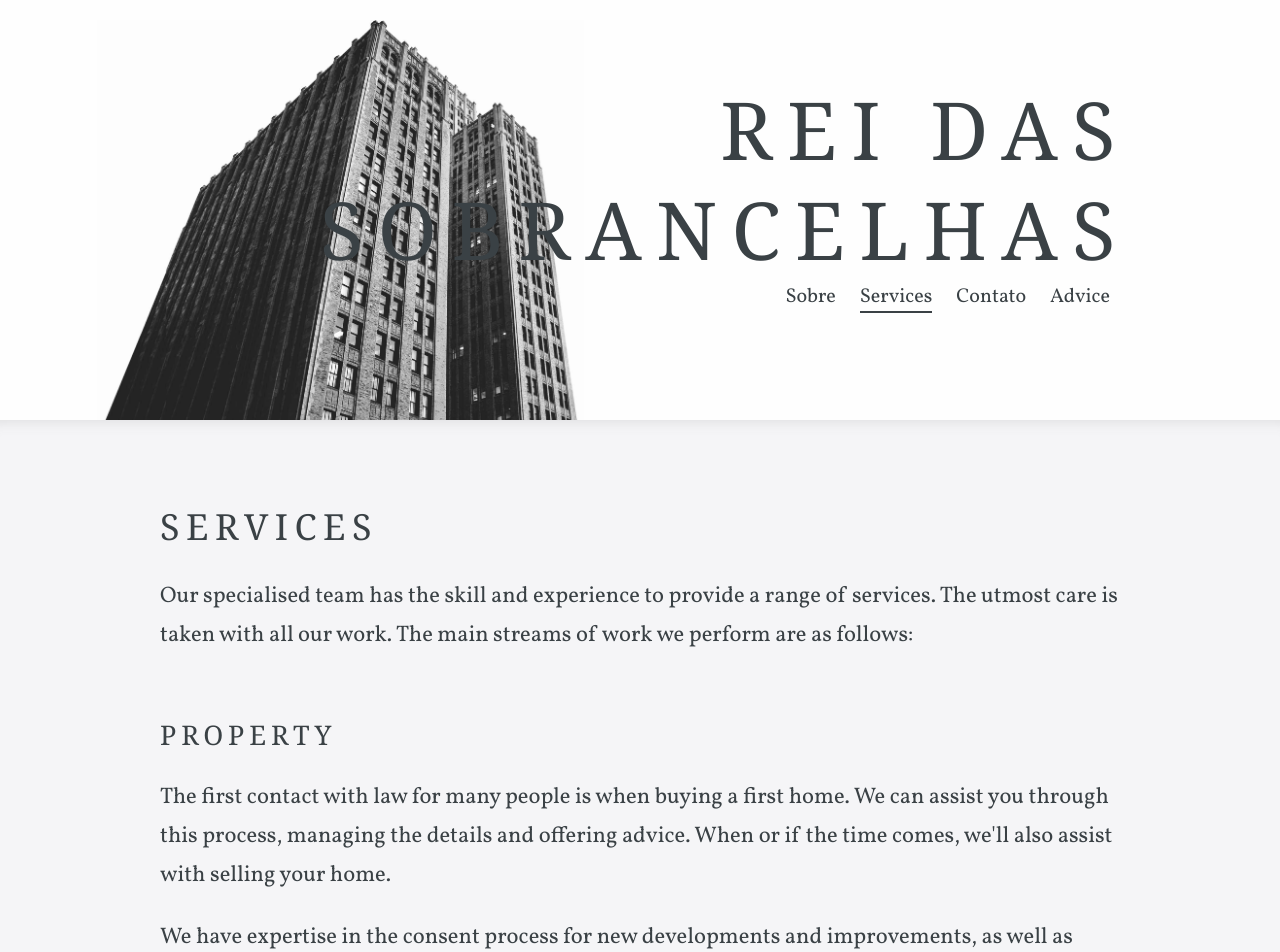
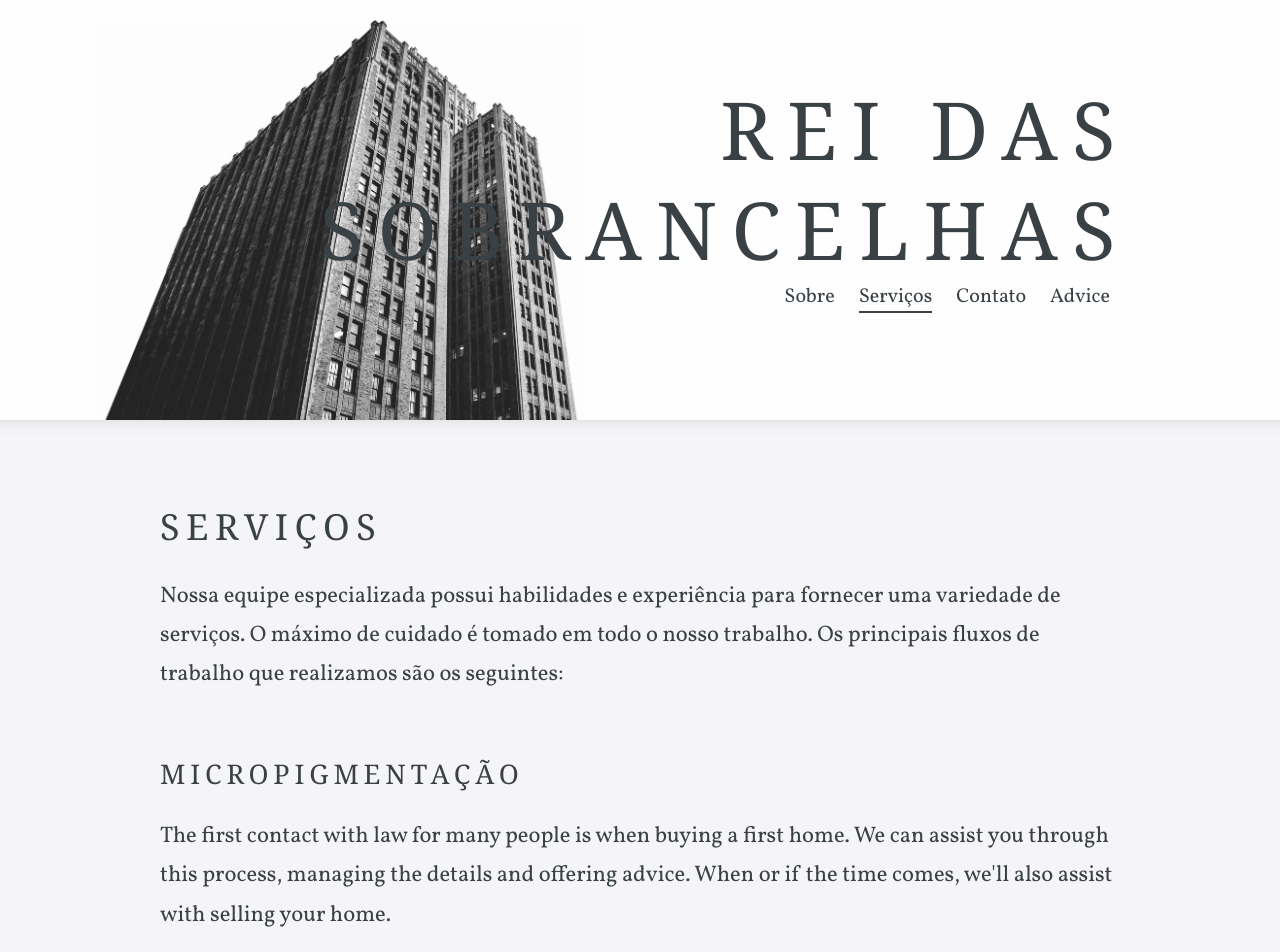
Before and after one commit to eltonn/RDS, a Jekyll site: the page built from services.html, in a window 1280 px wide and 1400 px high. Shown: the top 952 px of the window. Built offline with Jekyll 4.4.1, drawn with Linux system fonts in a browser that asks for light colours; some web fonts are replaced; some of the changed text lies outside the part shown.

Commit message:
conteudo

```diff
--- a/_layouts/default.html
+++ b/_layouts/default.html
@@ -62,7 +62,7 @@
 		{% else %}
 			<section class="quote-section">
 				<p class="container editable">
-					<a href="{{ site.baseurl }}/advice/">Conheça nossas unidades</a> para visitar a que melhor irá lhe atender.
+					<a href="{{ site.baseurl }}/advice/">Conheça nossas unidades</a> para escolher a que melhor irá lhe atender.
 				</p>
 			</section>
 		{% endif %}
--- a/services.html
+++ b/services.html
@@ -1,5 +1,5 @@
 ---
-title: Services
+title: Serviços
 call_to_action: Contact
 background_image_path:
 large_header: false
@@ -8,9 +8,9 @@ navigation_order: 2
 ---
 
 <div class="editable">
-	<p>Our specialised team has the skill and experience to provide a range of services. The utmost care is taken with all our work. The main streams of work we perform are as follows:</p>
+	<p>Nossa equipe especializada possui habilidades e experiência para fornecer uma variedade de serviços. O máximo de cuidado é tomado em todo o nosso trabalho. Os principais fluxos de trabalho que realizamos são os seguintes:</p>
 
-	<h3>Property</h3>
+	<h3>Micropigmentação</h3>
 	<p>
 		The first contact with law for many people is when buying a first home.
 		We can assist you through this process, managing the details and offering advice.
@@ -29,7 +29,7 @@ navigation_order: 2
 
 	<p><img src="https://unsplash.it/960/350?image=668" width="960" height="350" alt="Employment image"></p>
 
-	<h3>Business</h3>
+	<h3>Designer de Sobrancelhas</h3>
 	<p>From structuring and mergers to shareholder agreements, we are here to assist you when starting, buying, running or selling your business.</p>
 
 	<p><img src="https://unsplash.it/960/350?image=376" width="960" height="350" alt="Business image"></p>
```
Also changed, not shown: other parts of services.html (+1 -1 lines).
